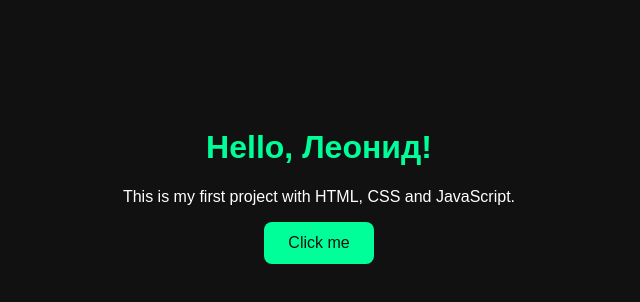
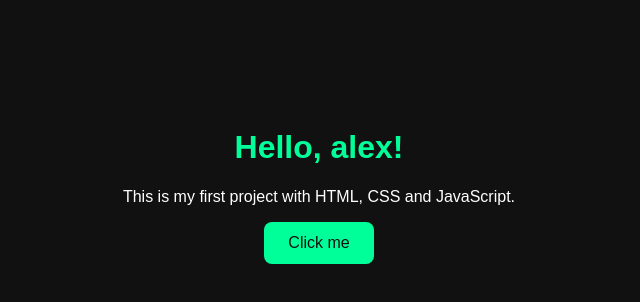
Before and after one commit to AlexKrashenitsyn/my-first-project, a plain HTML site: page index.html in a window 1280 px wide. Shown: the whole page, without its empty margins (321-961 px from the left). Drawn offline with Linux system fonts and the light colour scheme.

Commit message:
Update homepage title

```diff
--- a/index.html
+++ b/index.html
@@ -7,7 +7,7 @@
   <link rel="stylesheet" href="style.css">
 </head>
 <body>
-  <h1>Hello, Леонид!</h1>
+  <h1>Hello, alex!</h1>
   <p>This is my first project with HTML, CSS and JavaScript.</p>
 
   <button onclick="sayHello()">Click me</button>
```
